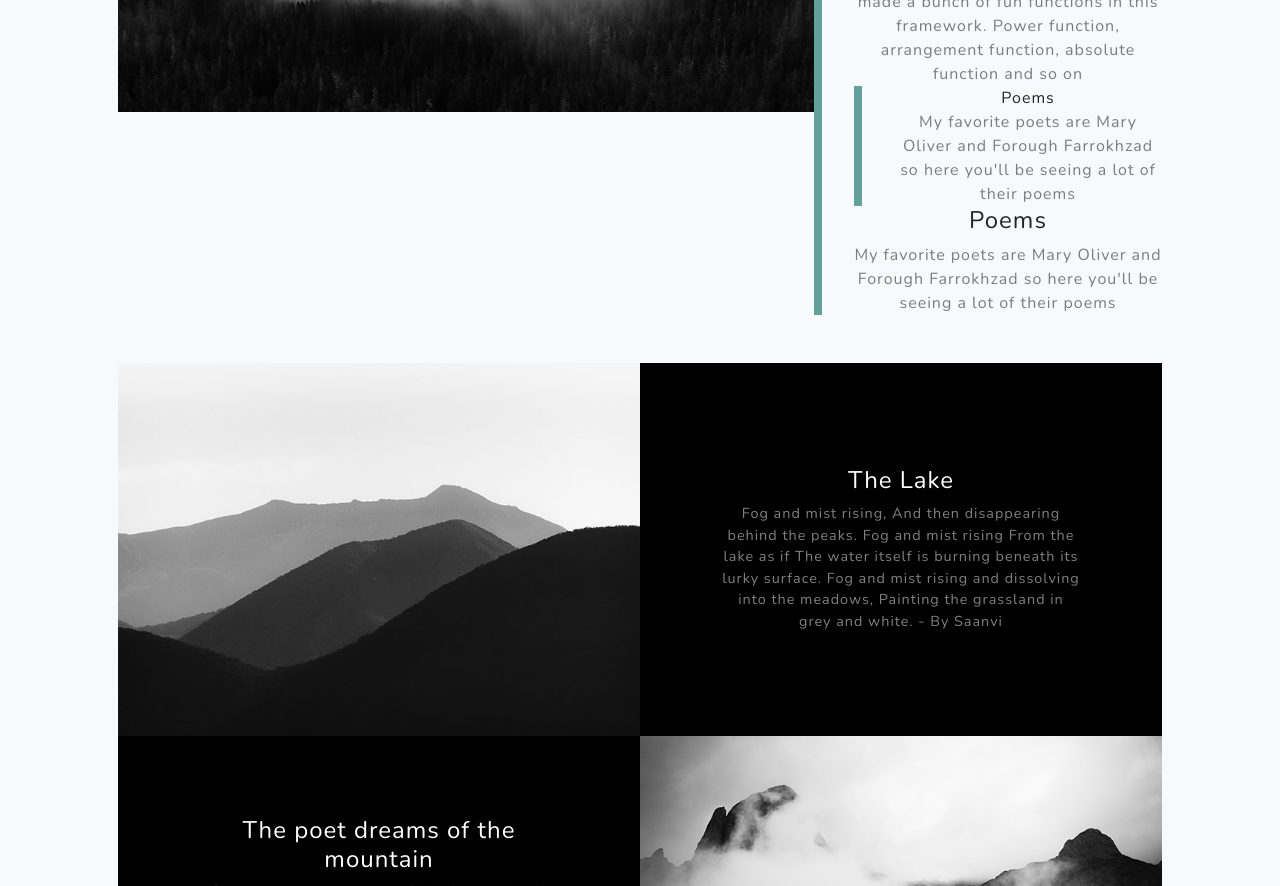
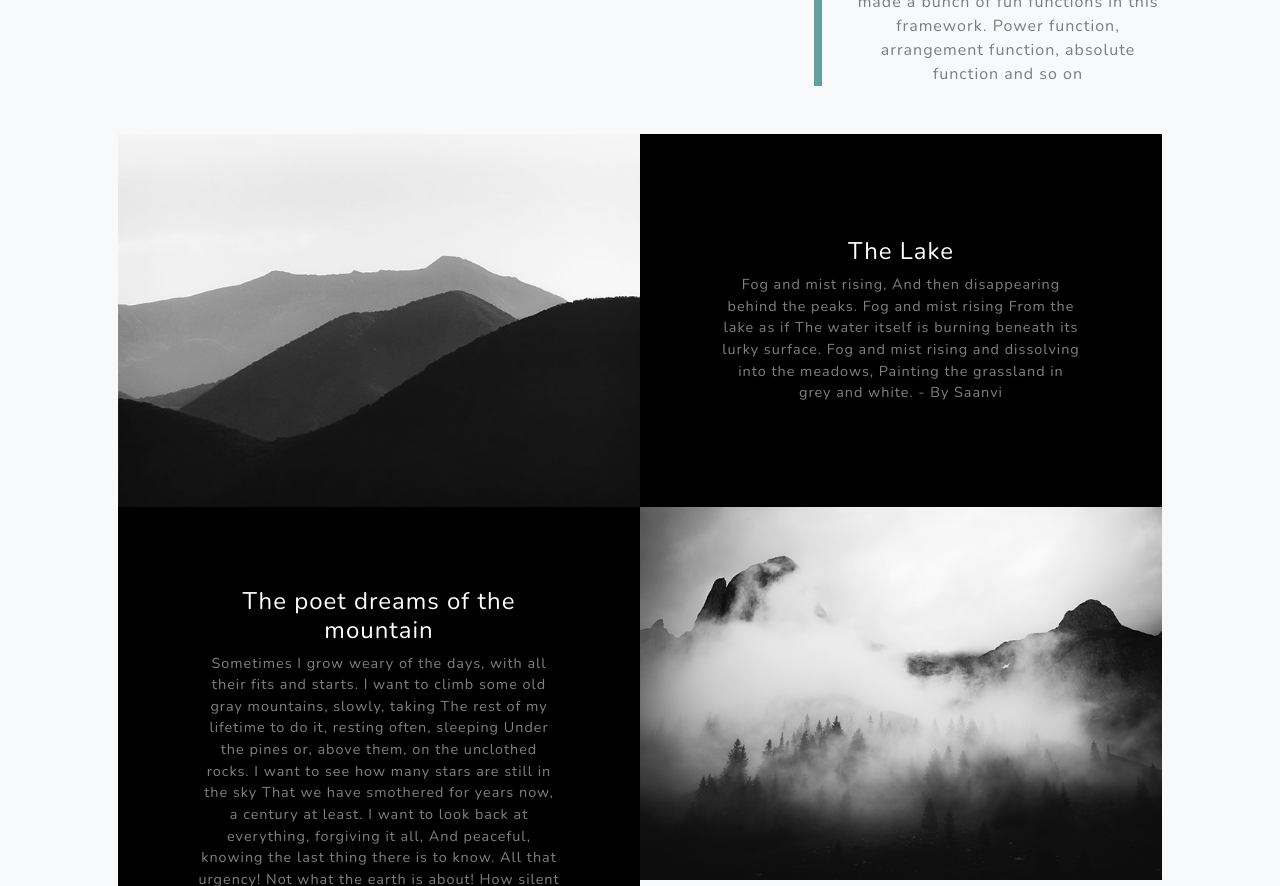
Before and after one commit to Liyan-Kh/Lian, a plain HTML site: page index.html in a window 1280 px wide. Shown: the part 1861-2747 px from the top of the page. Drawn offline with nearby package versions, Linux system fonts and the light colour scheme.

Commit message:
Update index.html

```diff
--- a/index.html
+++ b/index.html
@@ -71,13 +71,7 @@
                         <div class="featured-text text-center text-lg-left">
                             <h4>My Projects</h4>
                             <p class="text-black-50 mb-0">Text Machine: One my latest projects. This machine takes a text and work on that texts as you wish! For instance, it can delete part of that text, add more sentences to that, find your wanted word on that and even swap words and letters with each other! </p>
-                        <p class="text-black-50 mb-0">Lottery File: It's an excel file that has a list of names and can choose one person from all names and announce them as the winner of our lottery! It's totally random and each time it'll give a different name!</p><p class="text-black-50 mb-0">MineSweeper: We are all aquainted with this nostalgic game that we had to choose the right square that did not contain a bomb in it. well, one of my final project was this fun game!</p><p class="text-black-50 mb-0">LMC: Little Man Computer! I have made a bunch of fun functions in this framework. Power function, arrangement function, absolute function and so on</p><div class="featured-text text-center text-lg-left"
-                            <h4>Poems</h4>
-                            <p class="text-black-50 mb-0">My favorite poets are Mary Oliver and Forough Farrokhzad so here you'll be seeing a lot of their poems</p>
-                        </div></div>
-                        <div class="featured-text text-center text-lg-left">
-                            <h4>Poems</h4>
-                            <p class="text-black-50 mb-0">My favorite poets are Mary Oliver and Forough Farrokhzad so here you'll be seeing a lot of their poems</p>
+                        <p class="text-black-50 mb-0">Lottery File: It's an excel file that has a list of names and can choose one person from all names and announce them as the winner of our lottery! It's totally random and each time it'll give a different name!</p><p class="text-black-50 mb-0">MineSweeper: We are all aquainted with this nostalgic game that we had to choose the right square that did not contain a bomb in it. well, one of my final project was this fun game!</p><p class="text-black-50 mb-0">LMC: Little Man Computer! I have made a bunch of fun functions in this framework. Power function, arrangement function, absolute function and so on</p>
                         </div>
                     </div>
                 </div>
```
